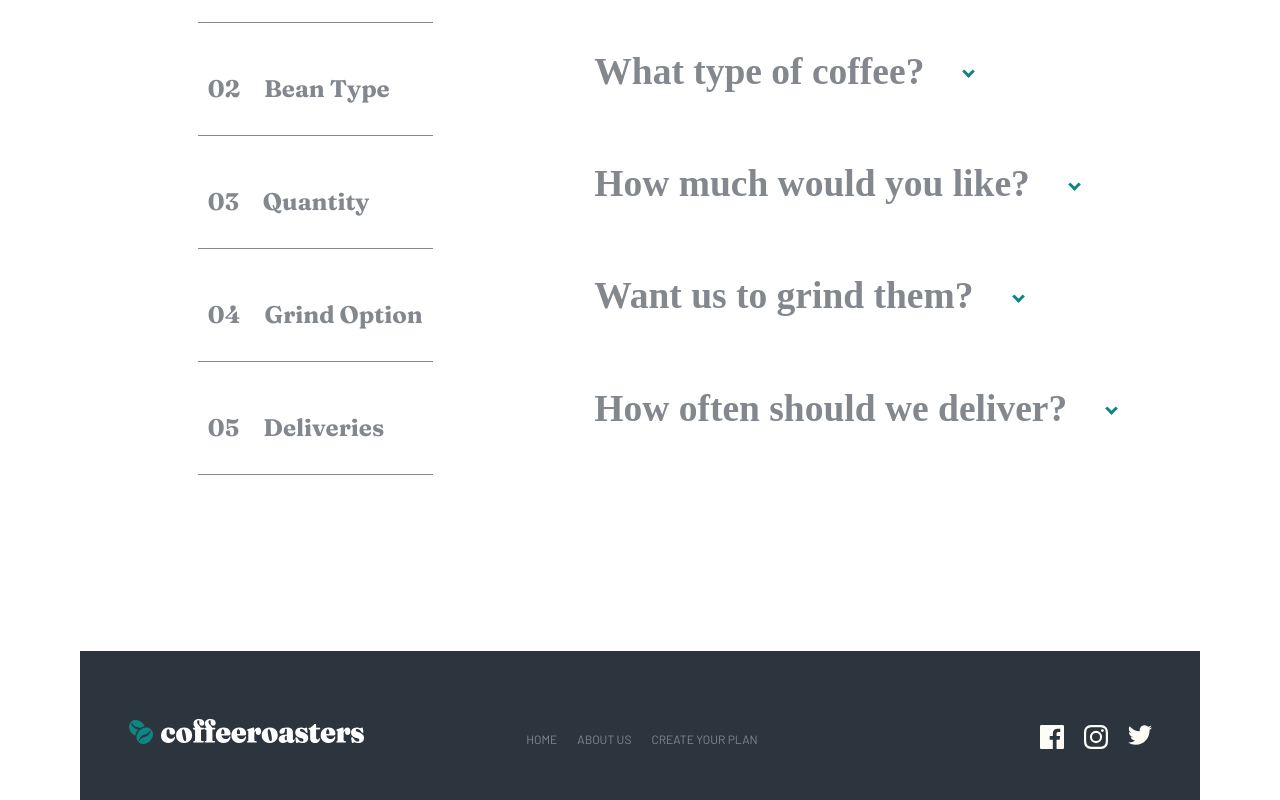
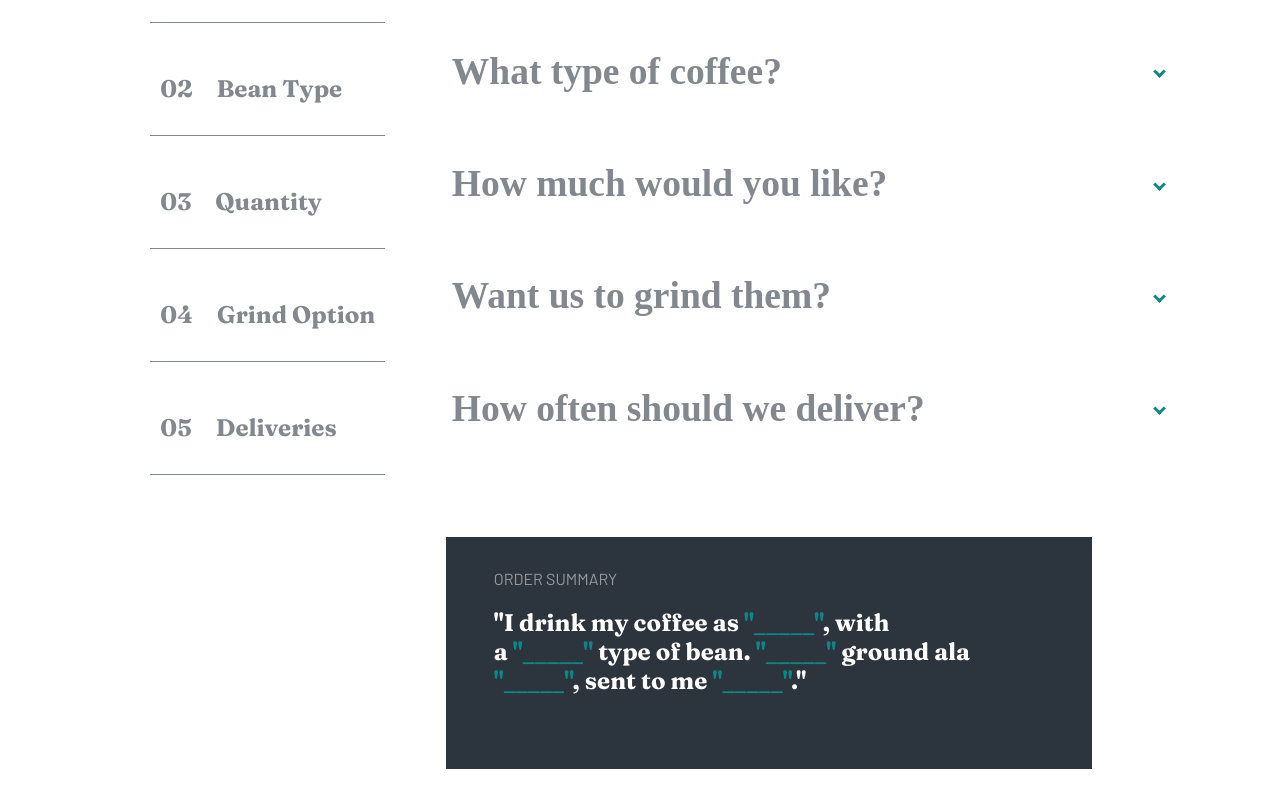
Before and after one commit to NaroNhem/Coffee-subscription, a React (Create React App) app in the folder FrontendMentor/coffeeroasters-subscription-site/client/: page /Subscribe in a window 1280 px wide. Shown: the part 1720-2520 px from the top of the page. Built offline with nearby package versions, Linux system fonts and the light colour scheme.

Commit message:
implemented function options, fixed layout of option section, implemented working order summary

```diff
--- a/FrontendMentor/coffeeroasters-subscription-site/client/src/Components/Subscribe.js
+++ b/FrontendMentor/coffeeroasters-subscription-site/client/src/Components/Subscribe.js
@@ -135,7 +135,7 @@ export default function Subscribe(props) {
             </button>
           </li>
         </ul>
-        <div className="optionSection">
+        <div>
           <Dropdown
             coffeeCards={coffeeCards1}
             title={"How do you like your coffee?"}
@@ -161,6 +161,42 @@ export default function Subscribe(props) {
             title={"How often should we deliver?"}
             handleSelectedItem={handleCoffeeDeliver}
           />
+          <div className="orderSummary">
+            <p>ORDER SUMMARY</p>
+            <h1 className="order">
+              "I drink my coffee as{" "}
+              {coffeeLike === null ? (
+                <span>"_____"</span>
+              ) : (
+                <span>{coffeeLike}</span>
+              )}
+              , with a&nbsp;
+              {coffeeType === null ? (
+                <span>"_____"</span>
+              ) : (
+                <span>{coffeeType}</span>
+              )}
+              &nbsp;type of bean.&nbsp;
+              {coffeeGrind === null ? (
+                <span>"_____"</span>
+              ) : (
+                <span>{coffeeGrind}</span>
+              )}
+              &nbsp;ground ala{" "}
+              {coffeeGrind === null ? (
+                <span>"_____"</span>
+              ) : (
+                <span>{coffeeQuantity}</span>
+              )}
+              , sent to me{" "}
+              {coffeeDeliver === null ? (
+                <span>"_____"</span>
+              ) : (
+                <span>{coffeeDeliver}</span>
+              )}
+              ."
+            </h1>
+          </div>
         </div>
       </section>
       <footer>
@@ -265,7 +301,7 @@ const coffeeCards5 = [
     summary: "$7.20 per shipment. Includes free first-class shipping.",
   },
   {
-    option: "Every 2 week",
+    option: "Every 2 weeks",
     summary: "$9.60 per shipment. Includes free priority shipping.",
   },
   {
--- a/FrontendMentor/coffeeroasters-subscription-site/client/src/index.css
+++ b/FrontendMentor/coffeeroasters-subscription-site/client/src/index.css
@@ -524,6 +524,7 @@ a:hover {
   display: flex;
   flex-direction: column;
   align-items: start;
+  max-width: 100%;
 }
 
 .optionSection > button {
@@ -536,13 +537,15 @@ a:hover {
   border: none;
   background: none;
   margin: 0;
+  width: 100%;
 }
 
 .optionSection > button > h1 {
   display: flex;
   align-items: center;
-  gap: 40px;
+  gap: 230px;
   pointer-events: none;
+  justify-content: space-between;
 }
 
 .arrowDown {
@@ -574,8 +577,8 @@ a:hover {
 .optionCard {
   display: flex;
   flex-direction: column;
-  min-height: 180px;
-  width: 160px;
+  min-height: 220px;
+  width: 220px;
   background-color: #f4f1eb;
   border-radius: 8px;
   border: none;
@@ -598,4 +601,32 @@ a:hover {
 .optionCard > p {
   font-family: "Barlow";
   pointer-events: none;
+  font-size: 16px;
 }
+
+.orderSummary {
+  min-height: 200px;
+  background-color: #2c343e;
+  max-width: 43vw;
+  margin-top: 10%;
+  padding: 1em 3em 1em 3em;
+}
+
+.orderSummary > p {
+  font-family: "Barlow";
+  color: #ffffff;
+  opacity: 0.5;
+}
+
+.orderSummary > h1 {
+  color: white;
+  font-size: 24px;
+}
+
+form {
+  width: 100%;
+}
+
+.order > span {
+  color: #0e8784;
+}
```
